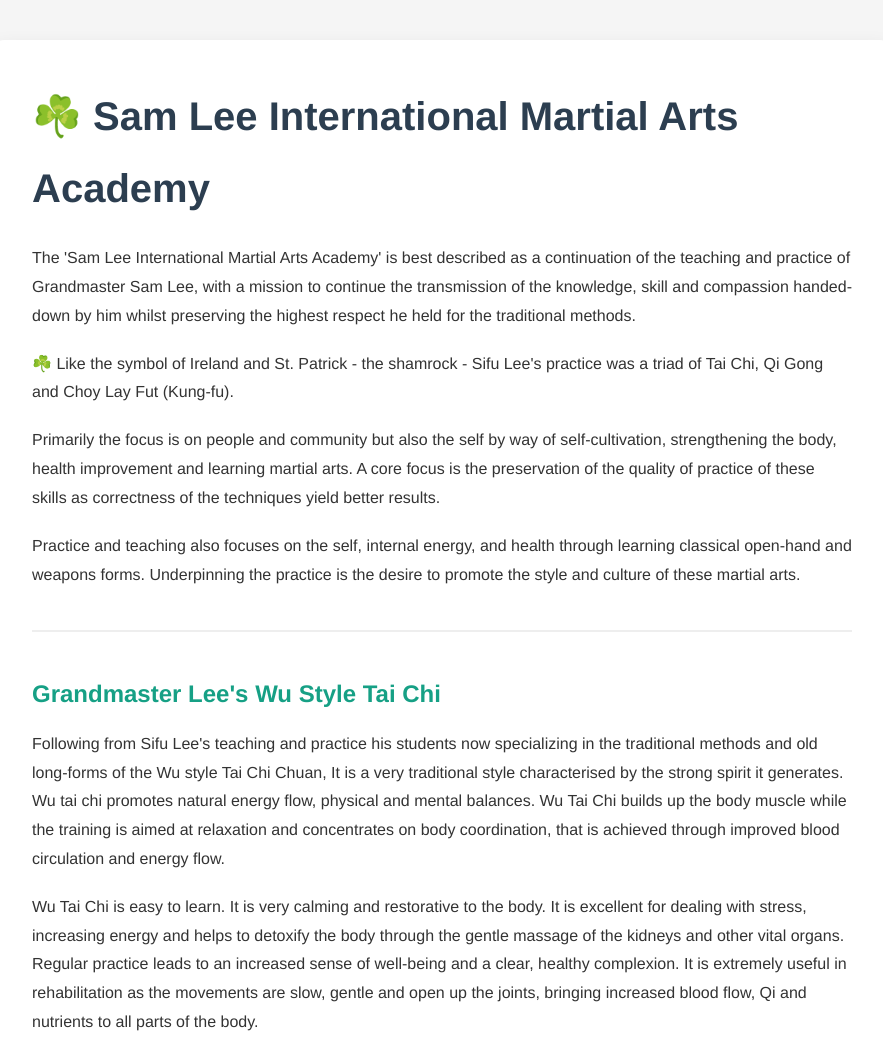
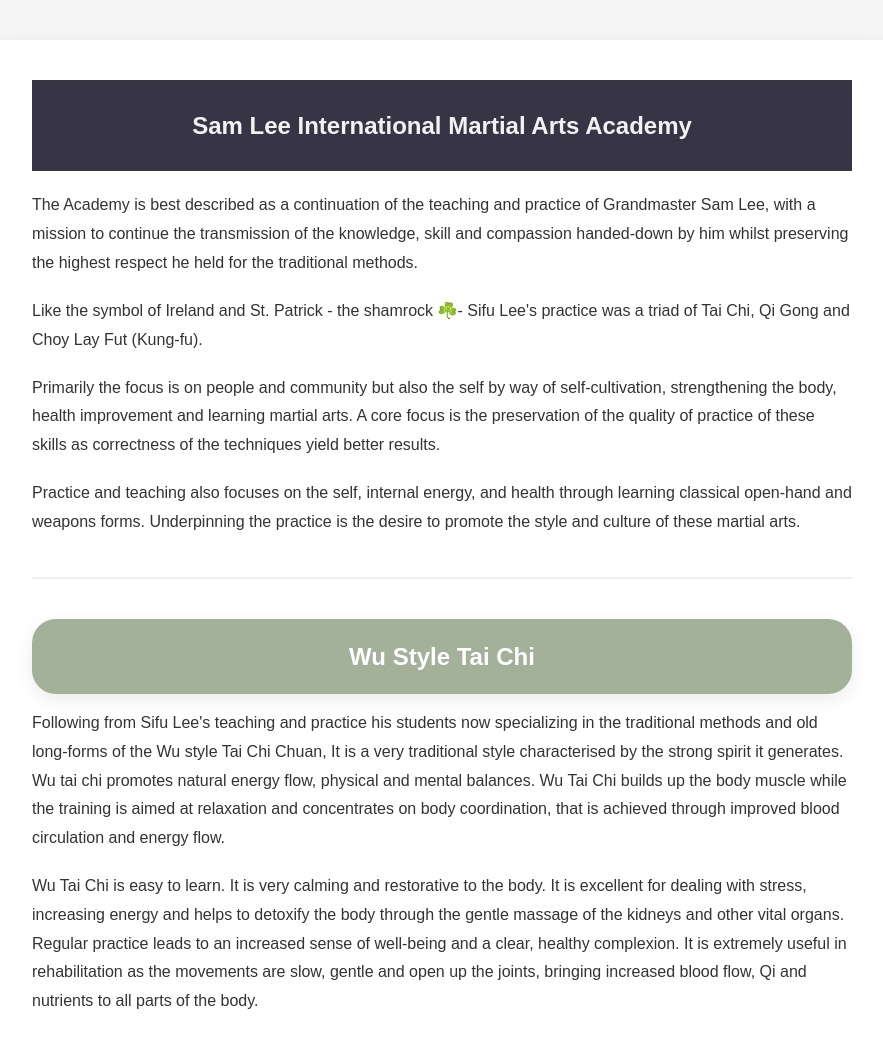
Before and after one commit to samleemartialarts/moredetails, a plain HTML site: page index.html in a window 1280 px wide. Shown: the top 1040 px of the page, without its empty margins (198-1081 px from the left). Drawn offline with Linux system fonts and the light colour scheme.

Commit message:
Update index.html update styles

```diff
--- a/index.html
+++ b/index.html
@@ -13,7 +13,9 @@
         }
 
         body {
-            font-family: 'Helvetica Neue', Helvetica, Arial, sans-serif;
+            /* font-family: 'Helvetica Neue', Helvetica, Arial, sans-serif; */
+            font-family: Arial, Helvetica, sans-serif;
+
             line-height: 1.8;
             background: #f5f5f5;
             color: #333;
@@ -30,10 +32,15 @@
         }
 
         h1 {
-            font-size: 2.5em;
+            font-size: 1.5em;
+            text-align: center;
             margin-bottom: 20px;
             color: #2c3e50;
+            padding: 1em;
+            background: #373446;
+            color: #f2f2f2;
         }
+
 
         h2 {
             font-size: 2em;
@@ -48,9 +55,25 @@
             font-size: 1.5em;
             margin-top: 30px;
             margin-bottom: 15px;
-            color: #16a085;
         }
-
+        #tai-chi,
+        #qi-gong,
+        #kung-fu{
+            color: white;
+            padding: 1rem;
+            text-align: center;
+            border-radius: 1.5rem;
+            box-shadow: 0 6px 18px rgba(18, 18, 18, 0.08);
+        }
+        #tai-chi{
+            background-color: #a3b19a;
+        }
+        #qi-gong{
+            background-color: #373446;
+        }
+        #kung-fu{
+            background-color: #42070e;
+        }
         p {
             margin-bottom: 1.2em;
         }
@@ -82,15 +105,15 @@
 </head>
 <body>
     <div class="container">
-
-        <h1><span class="shamrock">☘️</span> Sam Lee International Martial Arts Academy</h1>
-
-        <p>The 'Sam Lee International Martial Arts Academy' is best described as a continuation of the
+        <div class="flex-container">
+            <h1> Sam Lee International Martial Arts Academy</h1>
+        </div>
+        <p>The Academy is best described as a continuation of the
         teaching and practice of Grandmaster Sam Lee, with a mission to continue the transmission
         of the knowledge, skill and compassion handed-down by him whilst preserving the highest respect
         he held for the traditional methods.</p>
 
-        <p><span class="shamrock">☘️</span> Like the symbol of Ireland and St. Patrick - the shamrock - Sifu Lee's practice was a triad of
+        <p> Like the symbol of Ireland and St. Patrick - the shamrock <span class="shamrock">☘️</span>- Sifu Lee's practice was a triad of
         Tai Chi, Qi Gong and Choy Lay Fut (Kung-fu).</p>
 
         <p>Primarily the focus is on people and community but also the self by way of
@@ -103,7 +126,7 @@
 
         <hr>
 
-        <h3>Grandmaster Lee's Wu Style Tai Chi</h3>
+        <h3 id="tai-chi">Wu Style Tai Chi</h3>
 
         <p>Following from Sifu Lee's teaching and practice his students now specializing in the traditional methods
         and old long-forms of the Wu style Tai Chi Chuan,
@@ -115,7 +138,7 @@
 
         <hr>
 
-        <h3>Grandmaster Lee's Qi Gong</h3>
+        <h3 id="qi-gong">Qi Gong</h3>
 
         <p>Through Qi Gong we start to become aware of the relationship between our consciousness (the self) and the Qi that gives us physical form and animates us.
         We build up an internal awareness and sensitivity that allows us to tune into our body and internal energy.
@@ -136,7 +159,7 @@
 
         <hr>
 
-        <h3>Grandmaster Lee's Choy Lay Fut</h3>
+        <h3 id="kung-fu">Choy Lay Fut</h3>
 
         <p>Sifu Lee was a student of the late Grand-master Lee Koon-Hung, 5th generation Choy Lay Fut Kung Fu.
         The first ever Hong Sing Koon was founded in 1839.
```
